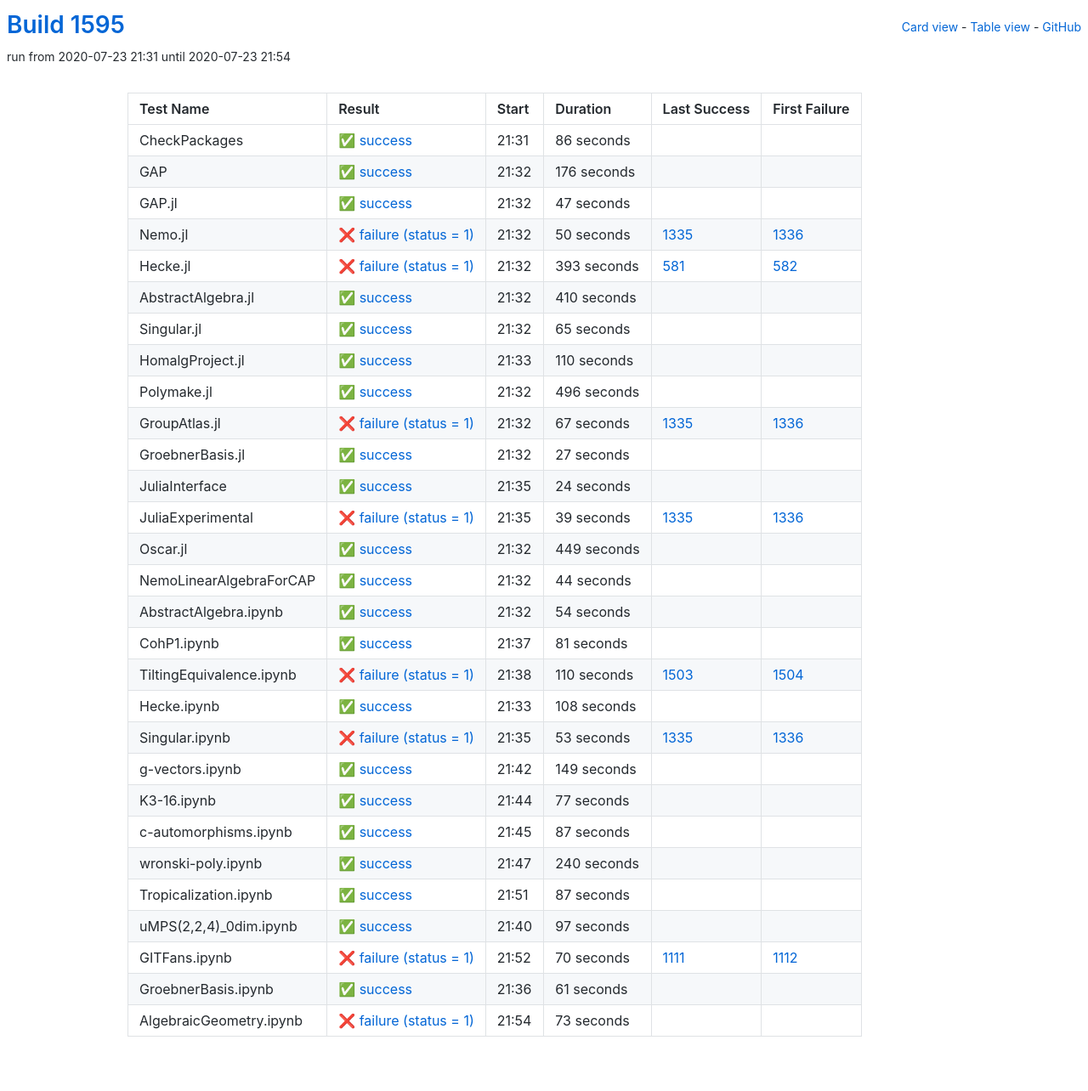
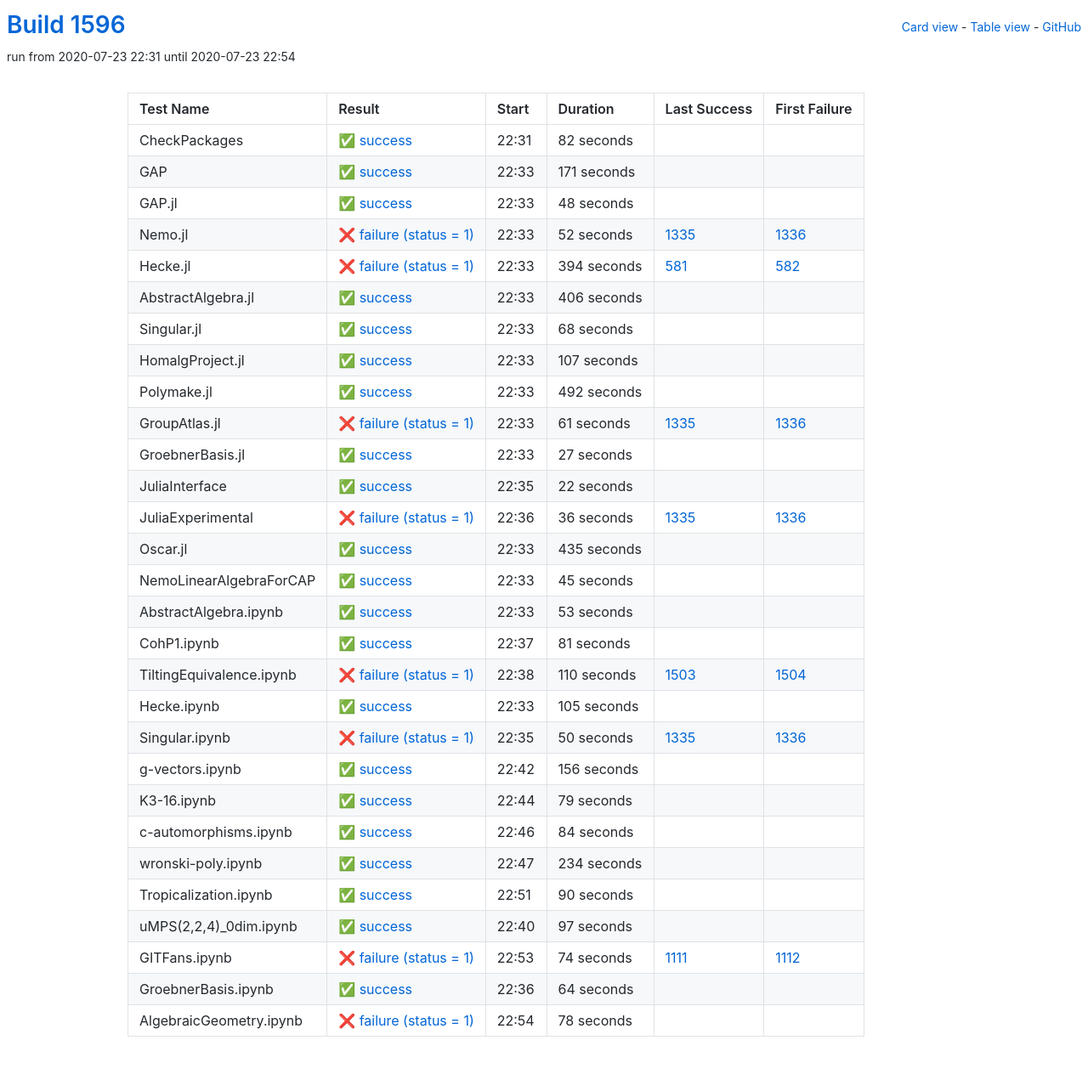
Before and after one commit to oscar-system/oscar-ci-status-1.4, a Jekyll site: the page built from table.html, in a window 1280 px wide. Shown: the whole page at 85% size. Built offline with Jekyll 4.4.1, drawn with Linux system fonts in a browser that asks for light colours.

Commit message:
Build #1596

```diff
--- a/_data/ci.yml
+++ b/_data/ci.yml
@@ -1,6 +1,6 @@
 ---
-build: 1595
-build_url: https://oscarci.mathematik.uni-kl.de/job/oscar-julia-1.4/1595/
+build: 1596
+build_url: https://oscarci.mathematik.uni-kl.de/job/oscar-julia-1.4/1596/
 job: oscar-julia-1.4
 organization: oscar-system
 repo: oscar-ci-status-1.4
@@ -8,128 +8,128 @@ repourl: https://github.com/oscar-system/oscar-ci-status-1.4
 tests:
 - name: CheckPackages
   id: checkpackages
-  log: https://oscarci.mathematik.uni-kl.de/job/oscar-julia-1.4/1595/artifact/logs/build-1595/CheckPackages.log
-  start: 2020-07-23 21:31
+  log: https://oscarci.mathematik.uni-kl.de/job/oscar-julia-1.4/1596/artifact/logs/build-1596/CheckPackages.log
+  start: 2020-07-23 22:31
   success: true
   exitcode: 0
   status: success
-  duration: 86
+  duration: 82
   last_success: false
   last_success_url:
   first_failure: false
   first_failure_url:
 - name: GAP
   id: gap
-  log: https://oscarci.mathematik.uni-kl.de/job/oscar-julia-1.4/1595/artifact/logs/build-1595/GAP.log
-  start: 2020-07-23 21:32
+  log: https://oscarci.mathematik.uni-kl.de/job/oscar-julia-1.4/1596/artifact/logs/build-1596/GAP.log
+  start: 2020-07-23 22:33
   success: true
   exitcode: 0
   status: success
-  duration: 176
+  duration: 171
   last_success: false
   last_success_url:
   first_failure: false
   first_failure_url:
 - name: GAP.jl
   id: gap-jl
-  log: https://oscarci.mathematik.uni-kl.de/job/oscar-julia-1.4/1595/artifact/logs/build-1595/GAP.jl.log
-  start: 2020-07-23 21:32
+  log: https://oscarci.mathematik.uni-kl.de/job/oscar-julia-1.4/1596/artifact/logs/build-1596/GAP.jl.log
+  start: 2020-07-23 22:33
   success: true
   exitcode: 0
   status: success
-  duration: 47
+  duration: 48
   last_success: false
   last_success_url:
   first_failure: false
   first_failure_url:
 - name: Nemo.jl
   id: nemo-jl
-  log: https://oscarci.mathematik.uni-kl.de/job/oscar-julia-1.4/1595/artifact/logs/build-1595/Nemo.jl.log
-  start: 2020-07-23 21:32
+  log: https://oscarci.mathematik.uni-kl.de/job/oscar-julia-1.4/1596/artifact/logs/build-1596/Nemo.jl.log
+  start: 2020-07-23 22:33
   success: false
   exitcode: 1
   status: failure
-  duration: 50
+  duration: 52
   last_success: 1335
   last_success_url: https://oscarci.mathematik.uni-kl.de/job/oscar-julia-1.4/1335/
   first_failure: 1336
   first_failure_url: https://oscarci.mathematik.uni-kl.de/job/oscar-julia-1.4/1336/
 - name: Hecke.jl
   id: hecke-jl
-  log: https://oscarci.mathematik.uni-kl.de/job/oscar-julia-1.4/1595/artifact/logs/build-1595/Hecke.jl.log
-  start: 2020-07-23 21:32
+  log: https://oscarci.mathematik.uni-kl.de/job/oscar-julia-1.4/1596/artifact/logs/build-1596/Hecke.jl.log
+  start: 2020-07-23 22:33
   success: false
   exitcode: 1
   status: failure
-  duration: 393
+  duration: 394
   last_success: 581
   last_success_url: https://oscarci.mathematik.uni-kl.de/job/oscar-julia-1.4/581/
   first_failure: 582
   first_failure_url: https://oscarci.mathematik.uni-kl.de/job/oscar-julia-1.4/582/
 - name: AbstractAlgebra.jl
   id: abstractalgebra-jl
-  log: https://oscarci.mathematik.uni-kl.de/job/oscar-julia-1.4/1595/artifact/logs/build-1595/AbstractAlgebra.jl.log
-  start: 2020-07-23 21:32
+  log: https://oscarci.mathematik.uni-kl.de/job/oscar-julia-1.4/1596/artifact/logs/build-1596/AbstractAlgebra.jl.log
+  start: 2020-07-23 22:33
   success: true
   exitcode: 0
   status: success
-  duration: 410
+  duration: 406
   last_success: false
   last_success_url:
   first_failure: false
   first_failure_url:
 - name: Singular.jl
   id: singular-jl
-  log: https://oscarci.mathematik.uni-kl.de/job/oscar-julia-1.4/1595/artifact/logs/build-1595/Singular.jl.log
-  start: 2020-07-23 21:32
+  log: https://oscarci.mathematik.uni-kl.de/job/oscar-julia-1.4/1596/artifact/logs/build-1596/Singular.jl.log
+  start: 2020-07-23 22:33
   success: true
   exitcode: 0
   status: success
-  duration: 65
+  duration: 68
   last_success: false
   last_success_url:
   first_failure: false
   first_failure_url:
 - name: HomalgProject.jl
   id: homalgproject-jl
-  log: https://oscarci.mathematik.uni-kl.de/job/oscar-julia-1.4/1595/artifact/logs/build-1595/HomalgProject.jl.log
-  start: 2020-07-23 21:33
+  log: https://oscarci.mathematik.uni-kl.de/job/oscar-julia-1.4/1596/artifact/logs/build-1596/HomalgProject.jl.log
+  start: 2020-07-23 22:33
   success: true
   exitcode: 0
   status: success
-  duration: 110
+  duration: 107
   last_success: false
   last_success_url:
   first_failure: false
   first_failure_url:
 - name: Polymake.jl
   id: polymake-jl
-  log: https://oscarci.mathematik.uni-kl.de/job/oscar-julia-1.4/1595/artifact/logs/build-1595/Polymake.jl.log
-  start: 2020-07-23 21:32
+  log: https://oscarci.mathematik.uni-kl.de/job/oscar-julia-1.4/1596/artifact/logs/build-1596/Polymake.jl.log
+  start: 2020-07-23 22:33
   success: true
   exitcode: 0
   status: success
-  duration: 496
+  duration: 492
   last_success: false
   last_success_url:
   first_failure: false
   first_failure_url:
 - name: GroupAtlas.jl
   id: groupatlas-jl
-  log: https://oscarci.mathematik.uni-kl.de/job/oscar-julia-1.4/1595/artifact/logs/build-1595/GroupAtlas.jl.log
-  start: 2020-07-23 21:32
+  log: https://oscarci.mathematik.uni-kl.de/job/oscar-julia-1.4/1596/artifact/logs/build-1596/GroupAtlas.jl.log
+  start: 2020-07-23 22:33
   success: false
   exitcode: 1
   status: failure
-  duration: 67
+  duration: 61
   last_success: 1335
   last_success_url: https://oscarci.mathematik.uni-kl.de/job/oscar-julia-1.4/1335/
   first_failure: 1336
   first_failure_url: https://oscarci.mathematik.uni-kl.de/job/oscar-julia-1.4/1336/
 - name: GroebnerBasis.jl
   id: groebnerbasis-jl
-  log: https://oscarci.mathematik.uni-kl.de/job/oscar-julia-1.4/1595/artifact/logs/build-1595/GroebnerBasis.jl.log
-  start: 2020-07-23 21:32
+  log: https://oscarci.mathematik.uni-kl.de/job/oscar-julia-1.4/1596/artifact/logs/build-1596/GroebnerBasis.jl.log
+  start: 2020-07-23 22:33
   success: true
   exitcode: 0
   status: success
@@ -140,68 +140,68 @@ tests:
   first_failure_url:
 - name: JuliaInterface
   id: juliainterface
-  log: https://oscarci.mathematik.uni-kl.de/job/oscar-julia-1.4/1595/artifact/logs/build-1595/JuliaInterface.log
-  start: 2020-07-23 21:35
+  log: https://oscarci.mathematik.uni-kl.de/job/oscar-julia-1.4/1596/artifact/logs/build-1596/JuliaInterface.log
+  start: 2020-07-23 22:35
   success: true
   exitcode: 0
   status: success
-  duration: 24
+  duration: 22
   last_success: false
   last_success_url:
   first_failure: false
   first_failure_url:
 - name: JuliaExperimental
   id: juliaexperimental
-  log: https://oscarci.mathematik.uni-kl.de/job/oscar-julia-1.4/1595/artifact/logs/build-1595/JuliaExperimental.log
-  start: 2020-07-23 21:35
+  log: https://oscarci.mathematik.uni-kl.de/job/oscar-julia-1.4/1596/artifact/logs/build-1596/JuliaExperimental.log
+  start: 2020-07-23 22:36
   success: false
   exitcode: 1
   status: failure
-  duration: 39
+  duration: 36
   last_success: 1335
   last_success_url: https://oscarci.mathematik.uni-kl.de/job/oscar-julia-1.4/1335/
   first_failure: 1336
   first_failure_url: https://oscarci.mathematik.uni-kl.de/job/oscar-julia-1.4/1336/
 - name: Oscar.jl
   id: oscar-jl
-  log: https://oscarci.mathematik.uni-kl.de/job/oscar-julia-1.4/1595/artifact/logs/build-1595/Oscar.jl.log
-  start: 2020-07-23 21:32
+  log: https://oscarci.mathematik.uni-kl.de/job/oscar-julia-1.4/1596/artifact/logs/build-1596/Oscar.jl.log
+  start: 2020-07-23 22:33
   success: true
   exitcode: 0
   status: success
-  duration: 449
+  duration: 435
   last_success: false
   last_success_url:
   first_failure: false
   first_failure_url:
 - name: NemoLinearAlgebraForCAP
   id: nemolinearalgebraforcap
-  log: https://oscarci.mathematik.uni-kl.de/job/oscar-julia-1.4/1595/artifact/logs/build-1595/NemoLinearAlgebraForCAP.log
-  start: 2020-07-23 21:32
+  log: https://oscarci.mathematik.uni-kl.de/job/oscar-julia-1.4/1596/artifact/logs/build-1596/NemoLinearAlgebraForCAP.log
+  start: 2020-07-23 22:33
   success: true
   exitcode: 0
   status: success
-  duration: 44
+  duration: 45
   last_success: false
   last_success_url:
   first_failure: false
   first_failure_url:
 - name: AbstractAlgebra.ipynb
   id: abstractalgebra-ipynb
-  log: https://oscarci.mathematik.uni-kl.de/job/oscar-julia-1.4/1595/artifact/logs/build-1595/AbstractAlgebra.ipynb.log
-  start: 2020-07-23 21:32
+  log: https://oscarci.mathematik.uni-kl.de/job/oscar-julia-1.4/1596/artifact/logs/build-1596/AbstractAlgebra.ipynb.log
+  start: 2020-07-23 22:33
   success: true
   exitcode: 0
   status: success
-  duration: 54
+  duration: 53
   last_success: false
   last_success_url:
   first_failure: false
   first_failure_url:
 - name: CohP1.ipynb
   id: cohp1-ipynb
-  log: https://oscarci.mathematik.uni-kl.de/job/oscar-julia-1.4/1595/artifact/logs/build-1595/CohP1.ipynb.log
-  start: 2020-07-23 21:37
+  log: https://oscarci.mathematik.uni-kl.de/job/oscar-julia-1.4/1596/artifact/logs/build-1596/CohP1.ipynb.log
+  start: 2020-07-23 22:37
   success: true
   exitcode: 0
   status: success
@@ -212,8 +212,8 @@ tests:
   first_failure_url:
 - name: TiltingEquivalence.ipynb
   id: tiltingequivalence-ipynb
-  log: https://oscarci.mathematik.uni-kl.de/job/oscar-julia-1.4/1595/artifact/logs/build-1595/TiltingEquivalence.ipynb.log
-  start: 2020-07-23 21:38
+  log: https://oscarci.mathematik.uni-kl.de/job/oscar-julia-1.4/1596/artifact/logs/build-1596/TiltingEquivalence.ipynb.log
+  start: 2020-07-23 22:38
   success: false
   exitcode: 1
   status: failure
@@ -224,92 +224,92 @@ tests:
   first_failure_url: https://oscarci.mathematik.uni-kl.de/job/oscar-julia-1.4/1504/
 - name: Hecke.ipynb
   id: hecke-ipynb
-  log: https://oscarci.mathematik.uni-kl.de/job/oscar-julia-1.4/1595/artifact/logs/build-1595/Hecke.ipynb.log
-  start: 2020-07-23 21:33
+  log: https://oscarci.mathematik.uni-kl.de/job/oscar-julia-1.4/1596/artifact/logs/build-1596/Hecke.ipynb.log
+  start: 2020-07-23 22:33
   success: true
   exitcode: 0
   status: success
-  duration: 108
+  duration: 105
   last_success: false
   last_success_url:
   first_failure: false
   first_failure_url:
 - name: Singular.ipynb
   id: singular-ipynb
-  log: https://oscarci.mathematik.uni-kl.de/job/oscar-julia-1.4/1595/artifact/logs/build-1595/Singular.ipynb.log
-  start: 2020-07-23 21:35
+  log: https://oscarci.mathematik.uni-kl.de/job/oscar-julia-1.4/1596/artifact/logs/build-1596/Singular.ipynb.log
+  start: 2020-07-23 22:35
   success: false
   exitcode: 1
   status: failure
-  duration: 53
+  duration: 50
   last_success: 1335
   last_success_url: https://oscarci.mathematik.uni-kl.de/job/oscar-julia-1.4/1335/
   first_failure: 1336
   first_failure_url: https://oscarci.mathematik.uni-kl.de/job/oscar-julia-1.4/1336/
 - name: g-vectors.ipynb
   id: g-vectors-ipynb
-  log: https://oscarci.mathematik.uni-kl.de/job/oscar-julia-1.4/1595/artifact/logs/build-1595/g-vectors.ipynb.log
-  start: 2020-07-23 21:42
+  log: https://oscarci.mathematik.uni-kl.de/job/oscar-julia-1.4/1596/artifact/logs/build-1596/g-vectors.ipynb.log
+  start: 2020-07-23 22:42
   success: true
   exitcode: 0
   status: success
-  duration: 149
+  duration: 156
   last_success: false
   last_success_url:
   first_failure: false
   first_failure_url:
 - name: K3-16.ipynb
   id: k3-16-ipynb
-  log: https://oscarci.mathematik.uni-kl.de/job/oscar-julia-1.4/1595/artifact/logs/build-1595/K3-16.ipynb.log
-  start: 2020-07-23 21:44
+  log: https://oscarci.mathematik.uni-kl.de/job/oscar-julia-1.4/1596/artifact/logs/build-1596/K3-16.ipynb.log
+  start: 2020-07-23 22:44
   success: true
   exitcode: 0
   status: success
-  duration: 77
+  duration: 79
   last_success: false
   last_success_url:
   first_failure: false
   first_failure_url:
 - name: c-automorphisms.ipynb
   id: c-automorphisms-ipynb
-  log: https://oscarci.mathematik.uni-kl.de/job/oscar-julia-1.4/1595/artifact/logs/build-1595/c-automorphisms.ipynb.log
-  start: 2020-07-23 21:45
+  log: https://oscarci.mathematik.uni-kl.de/job/oscar-julia-1.4/1596/artifact/logs/build-1596/c-automorphisms.ipynb.log
+  start: 2020-07-23 22:46
   success: true
   exitcode: 0
   status: success
-  duration: 87
+  duration: 84
   last_success: false
   last_success_url:
   first_failure: false
   first_failure_url:
 - name: wronski-poly.ipynb
   id: wronski-poly-ipynb
-  log: https://oscarci.mathematik.uni-kl.de/job/oscar-julia-1.4/1595/artifact/logs/build-1595/wronski-poly.ipynb.log
-  start: 2020-07-23 21:47
+  log: https://oscarci.mathematik.uni-kl.de/job/oscar-julia-1.4/1596/artifact/logs/build-1596/wronski-poly.ipynb.log
+  start: 2020-07-23 22:47
   success: true
   exitcode: 0
   status: success
-  duration: 240
+  duration: 234
   last_success: false
   last_success_url:
   first_failure: false
   first_failure_url:
 - name: Tropicalization.ipynb
   id: tropicalization-ipynb
-  log: https://oscarci.mathematik.uni-kl.de/job/oscar-julia-1.4/1595/artifact/logs/build-1595/Tropicalization.ipynb.log
-  start: 2020-07-23 21:51
+  log: https://oscarci.mathematik.uni-kl.de/job/oscar-julia-1.4/1596/artifact/logs/build-1596/Tropicalization.ipynb.log
+  start: 2020-07-23 22:51
   success: true
   exitcode: 0
   status: success
-  duration: 87
+  duration: 90
   last_success: false
   last_success_url:
   first_failure: false
   first_failure_url:
 - name: uMPS(2,2,4)_0dim.ipynb
   id: umps-2-2-4-0dim-ipynb
-  log: https://oscarci.mathematik.uni-kl.de/job/oscar-julia-1.4/1595/artifact/logs/build-1595/uMPS-2-2-4-_0dim.ipynb.log
-  start: 2020-07-23 21:40
+  log: https://oscarci.mathematik.uni-kl.de/job/oscar-julia-1.4/1596/artifact/logs/build-1596/uMPS-2-2-4-_0dim.ipynb.log
+  start: 2020-07-23 22:40
   success: true
   exitcode: 0
   status: success
@@ -320,36 +320,36 @@ tests:
   first_failure_url:
 - name: GITFans.ipynb
   id: gitfans-ipynb
-  log: https://oscarci.mathematik.uni-kl.de/job/oscar-julia-1.4/1595/artifact/logs/build-1595/GITFans.ipynb.log
-  start: 2020-07-23 21:52
+  log: https://oscarci.mathematik.uni-kl.de/job/oscar-julia-1.4/1596/artifact/logs/build-1596/GITFans.ipynb.log
+  start: 2020-07-23 22:53
   success: false
   exitcode: 1
   status: failure
-  duration: 70
+  duration: 74
   last_success: 1111
   last_success_url: https://oscarci.mathematik.uni-kl.de/job/oscar-julia-1.4/1111/
   first_failure: 1112
   first_failure_url: https://oscarci.mathematik.uni-kl.de/job/oscar-julia-1.4/1112/
 - name: GroebnerBasis.ipynb
   id: groebnerbasis-ipynb
-  log: https://oscarci.mathematik.uni-kl.de/job/oscar-julia-1.4/1595/artifact/logs/build-1595/GroebnerBasis.ipynb.log
-  start: 2020-07-23 21:36
+  log: https://oscarci.mathematik.uni-kl.de/job/oscar-julia-1.4/1596/artifact/logs/build-1596/GroebnerBasis.ipynb.log
+  start: 2020-07-23 22:36
   success: true
   exitcode: 0
   status: success
-  duration: 61
+  duration: 64
   last_success: false
   last_success_url:
   first_failure: false
   first_failure_url:
 - name: AlgebraicGeometry.ipynb
   id: algebraicgeometry-ipynb
-  log: https://oscarci.mathematik.uni-kl.de/job/oscar-julia-1.4/1595/artifact/logs/build-1595/AlgebraicGeometry.ipynb.log
-  start: 2020-07-23 21:54
+  log: https://oscarci.mathematik.uni-kl.de/job/oscar-julia-1.4/1596/artifact/logs/build-1596/AlgebraicGeometry.ipynb.log
+  start: 2020-07-23 22:54
   success: false
   exitcode: 1
   status: failure
-  duration: 73
+  duration: 78
   last_success: false
   last_success_url:
   first_failure: false
```
Also changed, not shown: README.md.
